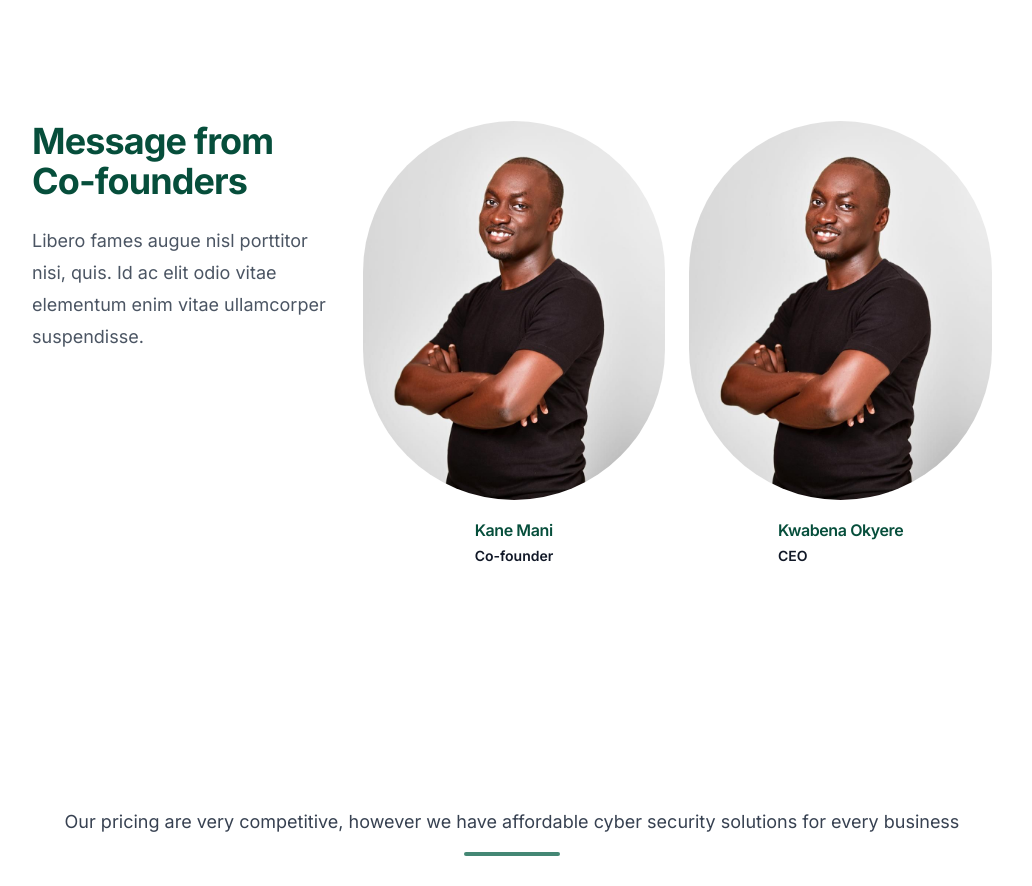
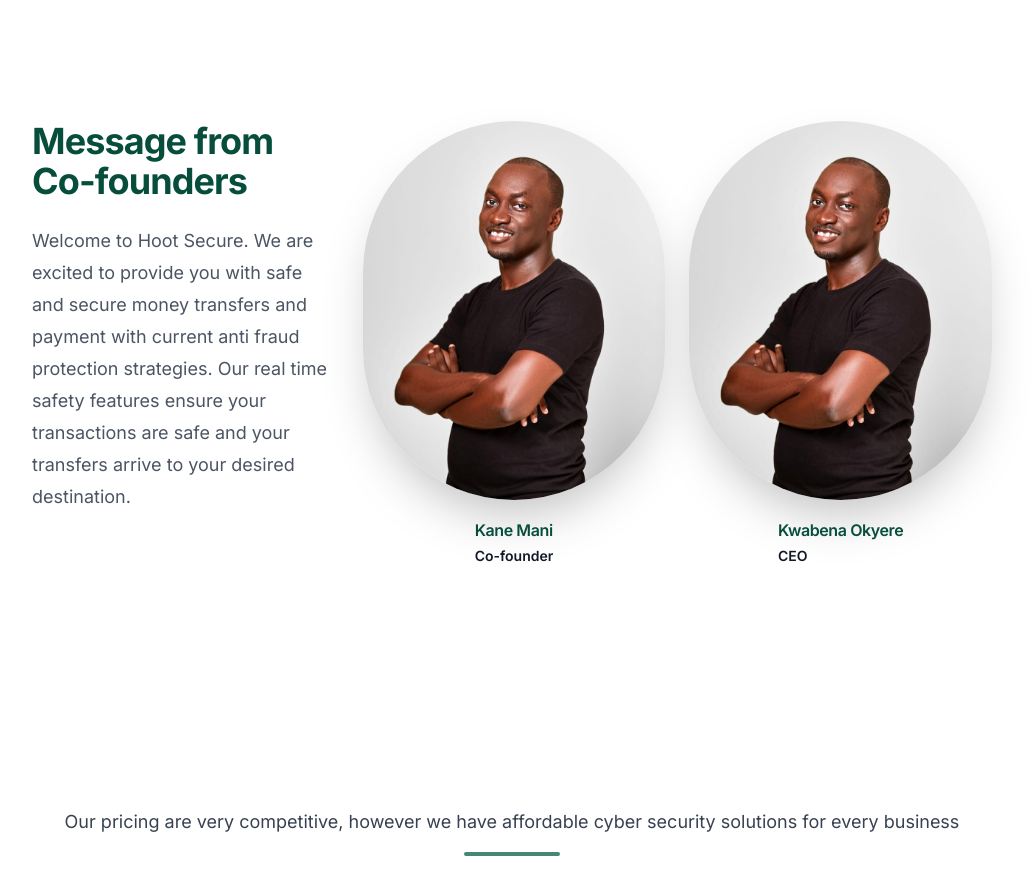
Before and after one commit to DanielOkyere/hoot_frontend, a Next.js app: page / in a window 1280 px wide. Shown: the part 2220-3106 px from the top of the page, without its empty margins (128-1160 px from the left). Built offline with nearby package versions, Linux system fonts and the light colour scheme.

Commit message:
Shadows on the Founder Images

```diff
--- a/components/home/team.jsx
+++ b/components/home/team.jsx
@@ -21,8 +21,8 @@
                         Message from Co-founders
                     </h2>
                     <p className="mt-6 text-lg leading-8 text-gray-600">
-                        Libero fames augue nisl porttitor nisi, quis. Id ac elit
-                        odio vitae elementum enim vitae ullamcorper suspendisse.
+                        Welcome to Hoot Secure. We are excited to provide you with safe and secure money transfers and payment with current anti fraud protection strategies.
+                        Our real time safety features ensure your transactions are safe and your transfers arrive to your desired destination.
                     </p>
 
                 </div>
@@ -33,7 +33,7 @@
                     {Team.map((person) => (
                         <li key={person.name}>
                             <div className="flex flex-col items-center gap-x-6">
-                            <Image src={person.imageUrl} height={40} width={40} alt='Hero Image' sizes='40vw' style={{ width: '100%', height: '50%' }} className='rounded-full' />
+                            <Image src={person.imageUrl} alt='Hero Image' className='rounded-full h-70 w-70 shadow-2xl' />
                                 <div className="mt-2 py-2">
                                     <h3 className="text-base font-semibold leading-7 tracking-tight text-emerald-900">
                                         {person.name}
```
